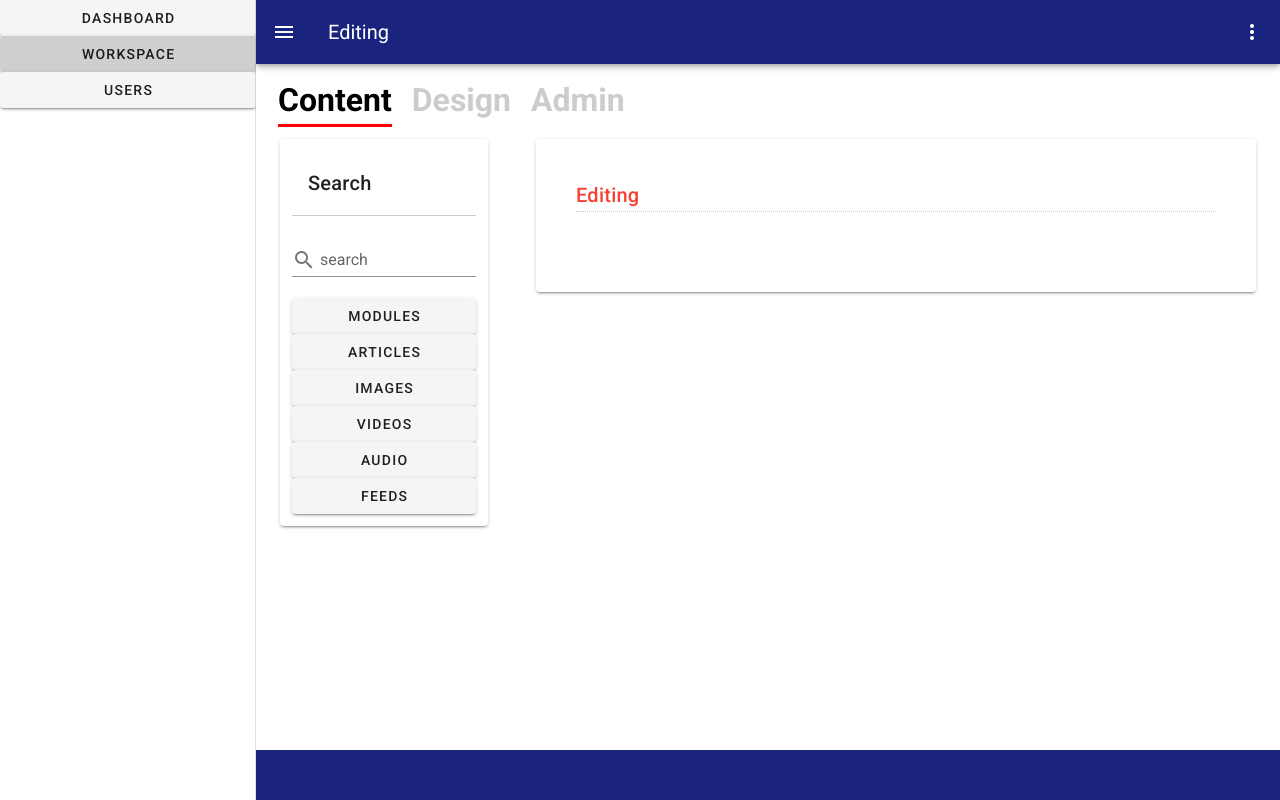
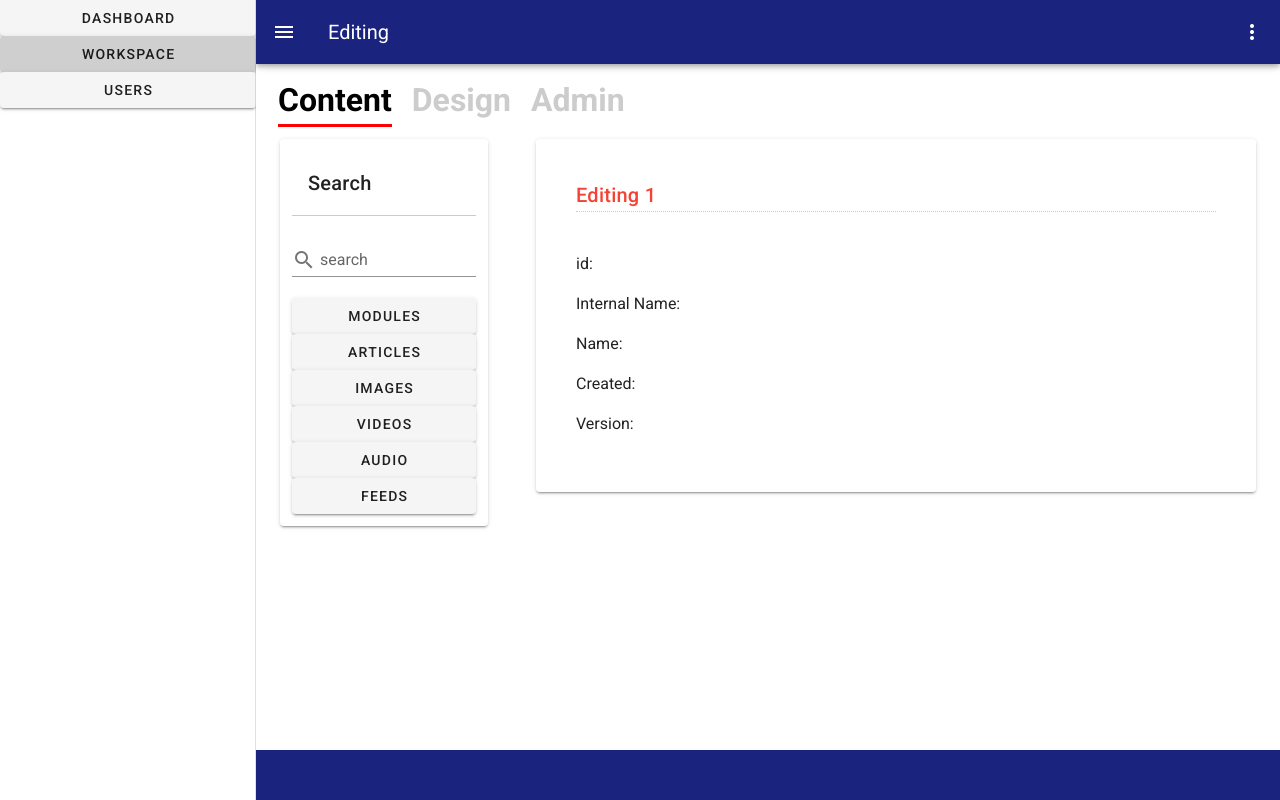
Before and after one commit to iingles/isaac-ingles-3790-final, a Vue app: page /workspace/1/1/editor/1 in a window 1280 px wide. Built offline with nearby package versions, Linux system fonts and the light colour scheme.

Commit message:
pulling data for module editor

```diff
--- a/src/components/workspace/ModuleEditor.vue
+++ b/src/components/workspace/ModuleEditor.vue
@@ -1,23 +1,38 @@
 <template>
     <v-container>
          <v-card class="pa-10">
-            <v-card-title class="mb-10 pa-0 editor-title red--text">Editing</v-card-title>
+            <v-card-title class="mb-10 pa-0 editor-title red--text">Editing {{ this.$route.params.id }}</v-card-title>
             <div>
-
+                <p>id: {{ mod.id }}</p>
+                <p>Internal Name: {{ mod.internalName }}</p>
+                <p>Name: {{ mod.name }}</p>
+                <p>Created: {{ mod.created }}</p>
+                <p>Version: {{ mod.version }}</p>
             </div>
         </v-card>
     </v-container>
 </template>
 
 <script>
-
+import contentModules from '../../assets/modules.js'
 
 export default {
     data: () => {
         return {
-
+            modules: contentModules,
+            mod: 'test',
         }
     },
+    created() {
+       let vm = this
+
+       for(let i = 0; i < vm.modules.length; i++) {
+            if(vm.modules[i].internalName == this.$route.params.id) {
+                vm.mod = vm.modules[i]
+                break
+            }
+       }
+    }
 }
 </script>
 
```
